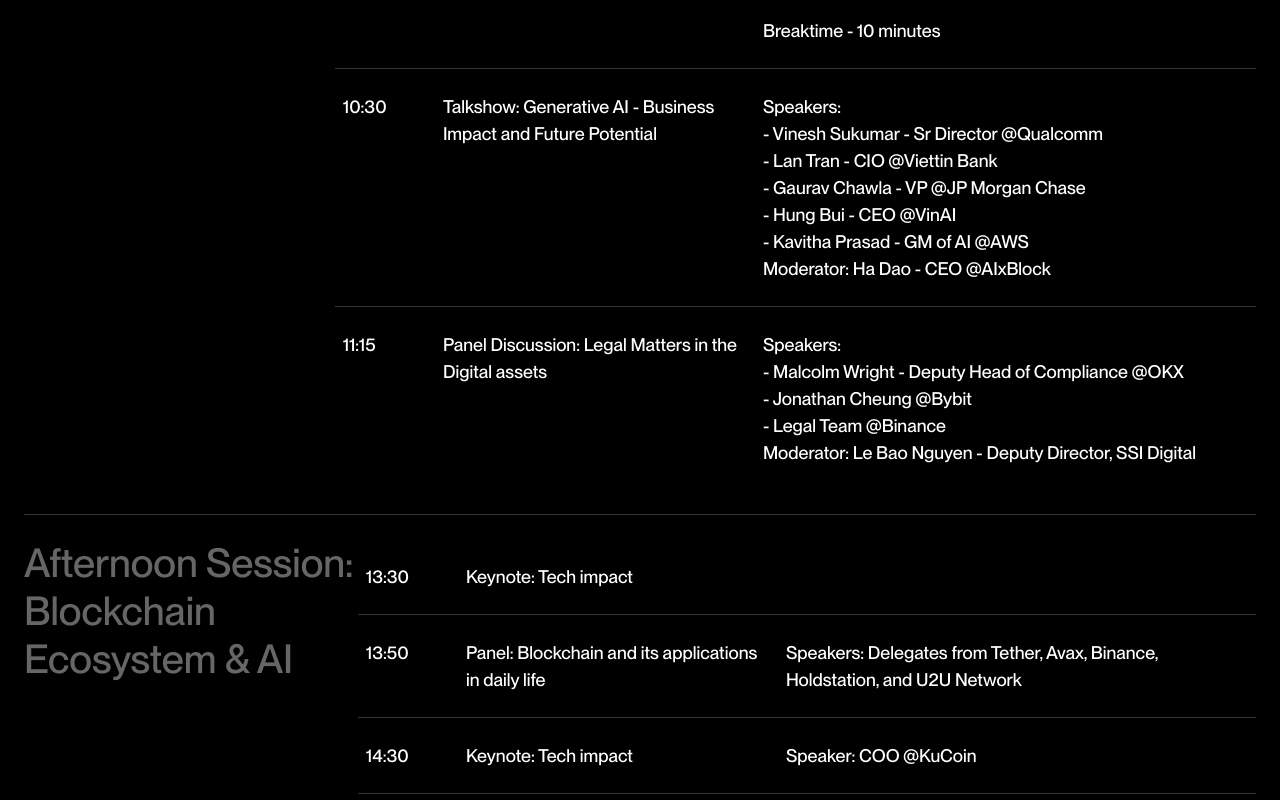
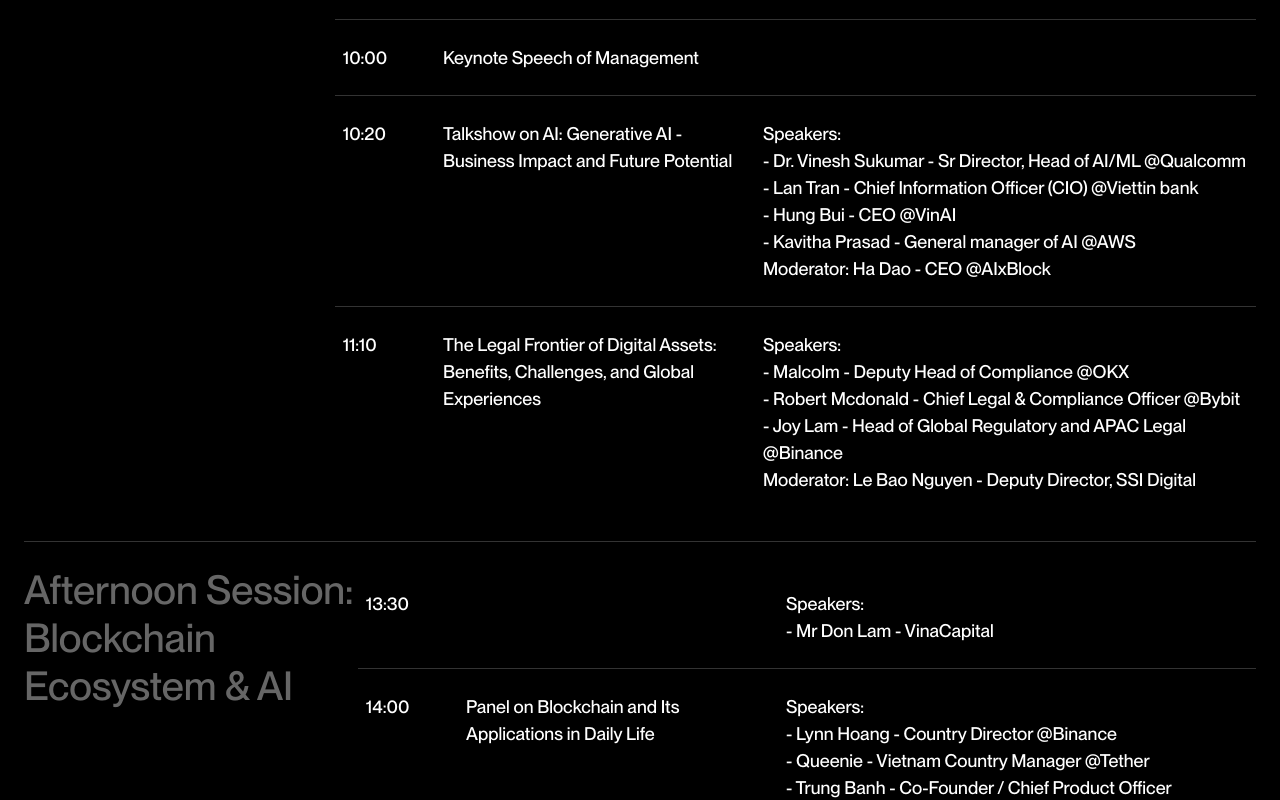
Before and after one commit to unicornultrafoundation/vtis-website, a Next.js app: page /agenda in a window 1280 px wide. Shown: the part 940-1740 px from the top of the page. Built offline with nearby package versions, Linux system fonts and the light colour scheme.

Commit message:
[UPDATE] update agenda

```diff
--- a/src/components/Pages/Agenda/AfternoonSection.tsx
+++ b/src/components/Pages/Agenda/AfternoonSection.tsx
@@ -23,66 +23,102 @@
   // eslint-disable-next-line react-hooks/exhaustive-deps
   const listSpeakerAfternoon: Speaker[] = [
     {
-      title: "Keynote: Tech impact",
+      title: "",
       time: "13:30",
-      description: "",
+      description:
+          "Speakers:\n" +
+          "- Mr Don Lam - VinaCapital",
     },
     {
-      title: "Panel: Blockchain and its applications in daily life",
-      time: "13:50",
+      title: "Panel on Blockchain and Its Applications in Daily Life",
+      time: "14:00",
       description:
-        "Speakers: Delegates from Tether, Avax, Binance, Holdstation, and U2U Network",
+          "Speakers:\n" +
+          "- Lynn Hoang - Country Director @Binance\n" +
+          "- Queenie - Vietnam Country Manager @Tether\n" +
+          "- Trung Banh - Co-Founder / Chief Product Officer @Holdstation\n" +
+          "- Le Sy Nguyen - Vietnam Country Head @Bitget\n" +
+          "Moderator: Chloe Phung, Co-founder & Co-CEO @U2U Network\n",
     },
     {
-      title: "Keynote: Tech impact",
-      time: "14:30",
-      description: "Speaker:  COO @KuCoin",
+      title: "Keynote Speech on Event Theme - Tech Impact",
+      time: "14:45",
+      description:
+          "Speakers:\n" +
+          "- COO Kucoin",
     },
     {
-      title: "",
-      time: "",
-      description: "Breaktime - 10 minutes",
+      title: "Fintech Panel: The Future of Fintech in the Next 5 Years",
+      time: "15:15",
+      description:
+          "Speakers:\n" +
+          "- Giang Nguyen - Founder @DNSE\n" +
+          "- Nghiem Xuan Huy - Founder @Finhay\n" +
+          "- Lynn Hoang - Country Manager @Binance\n" +
+          "Moderator: Le Thi Le Hang - CSO @SSI\n" ,
     },
-    {
-      title: "Panel: Future Innovations and Security in Digital Asset",
-      time: "15:00",
-      description: "Speakers:  Bybit, Bitget, Bingx, KuCoin",
-    },
+    // {
+    //   title: "Panel: Future Innovations and Security in Digital Asset",
+    //   time: "15:00",
+    //   description: "Speakers:  Bybit, Bitget, Bingx, KuCoin",
+    // },
     {
       title:
         "Panel on AI: The Future of AI - Open Source and Decentralized or Closed Source and Centralized?",
       time: "16:00",
       description:
         "Speakers:\n" +
-        "- Phong Nguyen - Chief AI Officer @FPT AI \n" +
-        "- Raghu Banda - Sr Director of AI @SAP  \n" +
-        "- Tuan Cao - CEO @Genetica  \n" +
+        "- Raghu Banda - Sr Director of AI @SAP\n" +
+        "- Tuan Cao - CEO @Life AI\n" +
+        "- Binh Tran - General Manager @AVV\n" +
         "- Binh Tran @AVV  \n" +
-        "- Prof. Fabio - Director of AI Labs @Oxford Brookes, Oxford University \n" +
+        "- Prof. Fabio Cuzzolin - Prof of AI, Director of AI labs @Oxford Brookes, Oxford University\n" +
         "Moderator: Ha Dao - CEO @AIxBlock\n",
     },
     {
-      title: "Panel: Vietnam Blockchain Startups",
-      time: "17:00",
-      description: "Speakers: Delegates from Onus, ATX, and Icetea Labs",
+      title: "Panel Discussion with Vietnamese Blockchain Startups",
+      time: "16:45",
+      description:
+          "Panelist:\n" +
+          "- Delegates from K300, ATX, Maxx, Holdstation. Moderator: VBU\n",
+    },
+    {
+      title: "Keynote Speech on Event Theme - Tech Impact",
+      time: "17:15",
+      description: "",
     },
   ];
 
   // eslint-disable-next-line react-hooks/exhaustive-deps
   const listSpeakerAfternoon2: Speaker[] = [
     {
-      title: "Tokenizing the Tangible Phy-sital: Blockchain Revolutionizing Real-World Assets in the East",
+      title: "How Binance Support Innovation & Tech Impact",
       time: "13:30",
-      description: "Speakers: Delegates from IDG Blockchain, JDI, Chain Capital",
+      description:
+          "Speakers:\n" +
+          "- Richard Teng - CEO @Binance\n",
     },
     {
-      title: "Keynote from Bitget Delegate",
+      title: "DePIN for Life",
+      time: "14:00",
+      description:
+          "Delegates from IDG, JDI, Chain Capital, Mod: Chloe Phung (U2U)\n",
+    },
+    {
+      title: "Keynote of Platinum key partners",
       time: "14:30",
       description: "",
     },
     {
+      title: "Panel on Future Innovations and Security in Digital Asset",
+      time: "15:30",
+      description:
+          "Speakers:\n" +
+          "-  Bybit, Bitget, Bingx, KuCoin, MEXC\n",
+    },
+    {
       title: "Gaming panel: Gaming's Contribution to Life and Economy",
-      time: "15:00",
+      time: "16:15",
       description: "",
     },
     {
--- a/src/components/Pages/Agenda/MorningSection.tsx
+++ b/src/components/Pages/Agenda/MorningSection.tsx
@@ -27,46 +27,46 @@
     {
       title: "Opening Performance",
       time: "9:00",
+      description: "Opening Performance (Drum show)",
+    },
+    {
+      title: "Program Opening",
+      time: "9:20",
+      description: "Opening Speech by Mr. Nguyen Duy Hung - Chairman of SSI",
+      image: Speaker1,
+    },
+    {
+      title: "Keynote Speech on Event Theme - Tech Impact",
+      time: "9:40",
+      description: "Speech by Mr. Truong Gia Binh - Chairman @FPT",
+      image: Speaker2,
+    },
+    {
+      title: "Keynote Speech of Management",
+      time: "10:00",
       description: "",
     },
     {
-      title: "",
-      time: "9:15",
-      description: "Opening Speech by Mr. Nguyen Duy Hung - SSI Chairman",
-      image: Speaker1,
-    },
-    {
-      title: "Keynote Speech on Tech Impact",
-      time: "9:30",
-      description: "Speaker: Mr. Truong Gia Binh - FPT Chairman",
-      image: Speaker2,
-    },
-    {
-      title: "",
-      time: "",
-      description: "Breaktime - 10 minutes",
-    },
-    {
       title:
-          "Talkshow: Generative AI - Business Impact and Future Potential",
-      time: "10:30",
+          "Talkshow on AI: Generative AI - Business Impact and Future Potential",
+      time: "10:20",
       description:
           "Speakers:\n" +
-          "- Vinesh Sukumar - Sr Director @Qualcomm  \n" +
-          "- Lan Tran - CIO @Viettin Bank  \n" +
-          "- Gaurav Chawla - VP @JP Morgan Chase \n" +
-          "- Hung Bui - CEO @VinAI \n" +
-          "- Kavitha Prasad - GM of AI @AWS\n" +
+          "- Dr. Vinesh Sukumar - Sr Director, Head of AI/ML @Qualcomm\n" +
+          "- Lan Tran - Chief Information Officer (CIO) @Viettin bank\n" +
+          // "- Gaurav Chawla - VP @JP Morgan Chase \n" +
+          "- Hung Bui - CEO @VinAI\n" +
+          "- Kavitha Prasad - General manager of AI @AWS\n" +
           "Moderator: Ha Dao - CEO @AIxBlock\n",
     },
     {
-      title: "Panel Discussion: Legal Matters in the Digital assets",
-      time: "11:15",
+      title: "The Legal Frontier of Digital Assets: Benefits, Challenges, and Global Experiences",
+      time: "11:10",
       description:
           " Speakers:\n" +
-          "- Malcolm Wright - Deputy Head of Compliance @OKX\n" +
-          "- Jonathan Cheung @Bybit \n" +
-          "- Legal Team @Binance\n" +
+          "- Malcolm - Deputy Head of Compliance @OKX\n" +
+          "- Robert Mcdonald - Chief Legal & Compliance Officer @Bybit \n" +
+          "- Joy Lam - Head of Global Regulatory and APAC Legal @Binance\n" +
           "Moderator: Le Bao Nguyen - Deputy Director, SSI Digital\n"
     },
   ];
@@ -74,20 +74,45 @@
   // eslint-disable-next-line react-hooks/exhaustive-deps
   const listSpeakerMorning2: Speaker[] = [
     {
-      title: "Panel: The future of Fintech in the next 5 Years ",
+      title: "Panel on AI: AI in Enterprise: Accelerating Digital Transformation",
       time: "9:00",
-      description: "CEO @DNSE, CEO @Finhay, CEO @Zalo Pay",
+      description:
+          " Speakers:\n" +
+          "- Raghu Banda - Sr Director of AI @SAP\n" +
+          "- Tuan Cao - CEO @Life AI\n" +
+          "- Binh Tran - General Manager @AVV \n" +
+          "- Prof. Fabio Cuzzolin - Prof of AI, Director of AI labs @Oxford Brookes, Oxford University\n" +
+          "Moderator: Ha Dao, CEO @AIxBlock\n",
     },
     {
       title: "Keynote: The Effect of Technology on Education and the Future",
-      time: "10:00",
-      description: "Speaker: Mr. Hoang Nam Tien @FPT",
+      time: "9:45",
+      description:
+          " Speakers:\n" +
+          "- Mr. Hoang Nam Tien - Vice President @FPT University\n"
     },
     {
-      title: "Vision & Venture: Web2 Giants on Vietnam’s Growth",
+      // title: "Vision & Venture: Web2 Giants on Vietnam’s Growth",
+      title: "Panel Discussion with Web2 & Web3 Ventures",
       time: "10:30",
       description:
-          "Speakers: Delegates from SSIAM, Thinkzone, Vina Capital, Vin Ventures",
+          " Speakers:\n" +
+          "- Do Bui - Founder @Thinkzone\n" +
+          "- Nguyen Phan Dung - Deputy CEO @SSIAM\n" +
+          " Panelist:\n" +
+          "- IDG, SSIAM, Thinkzone, Animoca Brand, Kucoin\n"
+    },
+    {
+      // title: "Vision & Venture: Web2 Giants on Vietnam’s Growth",
+      title: "How Bitget Support Innovation & Tech Impact",
+      time: "11:20",
+      description: "BITGET"
+    },
+    {
+      // title: "Vision & Venture: Web2 Giants on Vietnam’s Growth",
+      title: "How Bingx Supports Innovation & Tech Impact",
+      time: "11:40",
+      description: "BINGX"
     },
   ];
 
```
